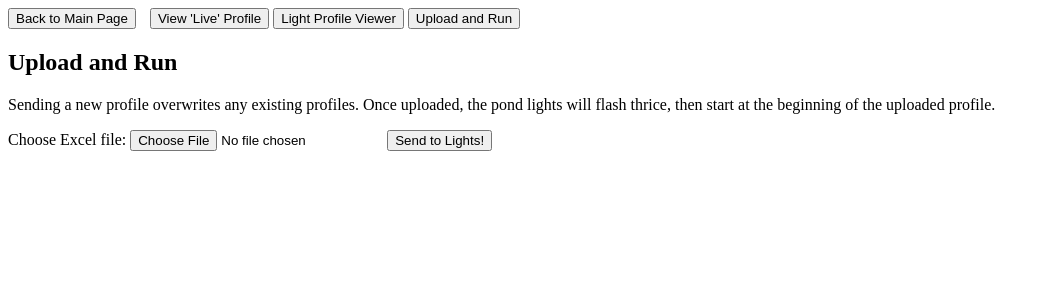
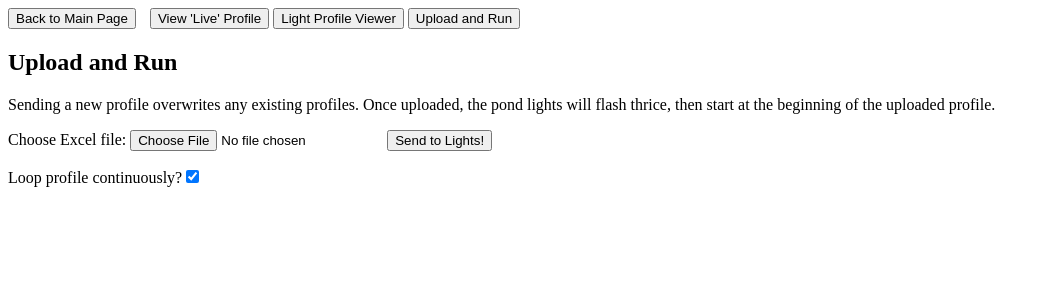
Before and after one commit to spdavern/ClimateSimulation, a Flask app: page /run in a window 1280 px wide. Shown: the top 300 px of the page, without its empty margins (0-1050 px from the left). Run offline with Flask 3, Linux system fonts and the light colour scheme.

Commit message:
Add profile looping option to 'Upload and Run'

```diff
--- a/rpi/templates/run_light_profile.html
+++ b/rpi/templates/run_light_profile.html
@@ -21,6 +21,7 @@
         <label for="file">Choose Excel file:</label>
         <input type="file" id="file" name="file" accept=".xlsx, .csv">
         <button type="submit">Send to Lights!</button>
+        <p>Loop profile continuously?<input type="checkbox" value="loop" name="run_continuous" checked></p>
     </form>
 
 
```
